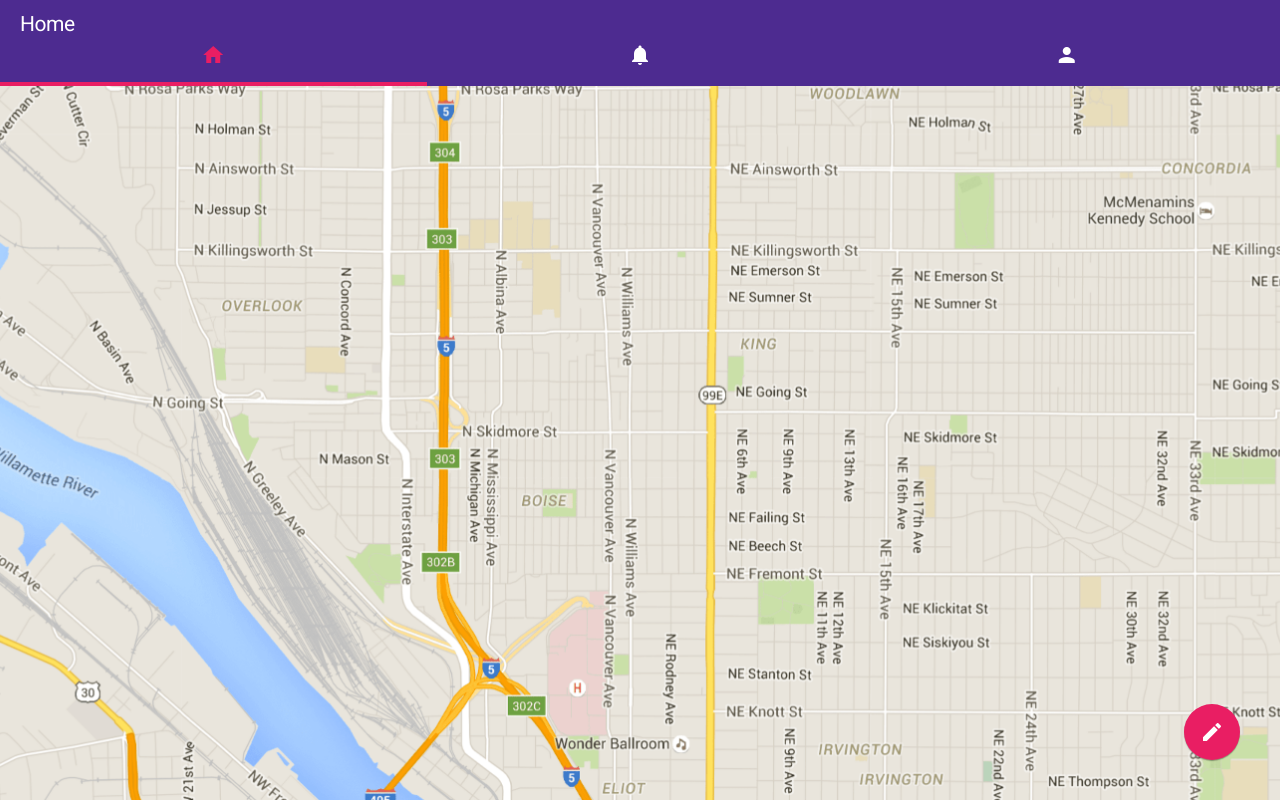
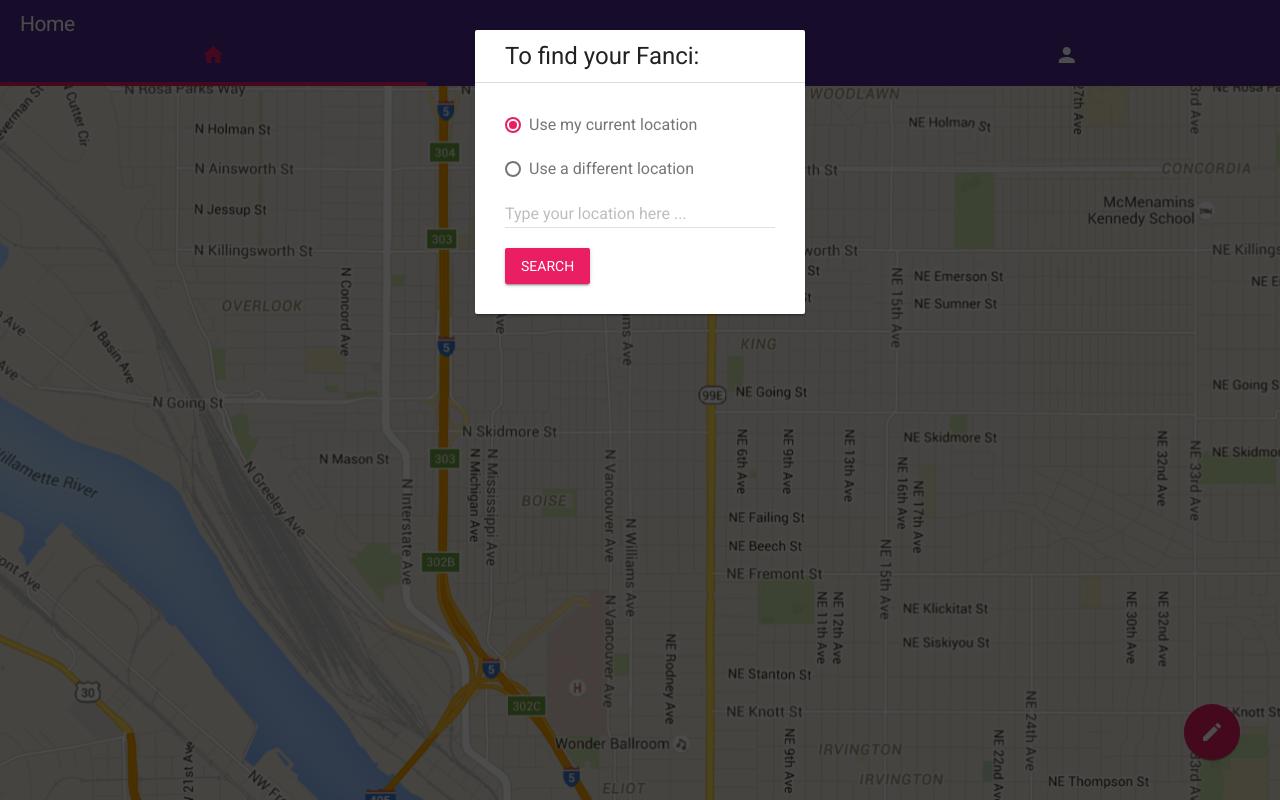
Before and after one commit to ericnjanga/mobile-app-wireframe-react, a plain HTML site: page home.html in a window 1280 px wide. Drawn offline with nearby package versions, Linux system fonts and the light colour scheme.

Commit message:
finished overlay

```diff
--- a/home.html
+++ b/home.html
@@ -61,12 +61,84 @@
     </style>
   </head>
   <body class="">
-    <!-- <div class="mdl-layout"> -->
 
-      <!-- <main class="mdl-layout__content"> -->
-    <!-- </div> -->
+
+
+
+
+      <style>
+        .vdsdq {
+          position: fixed;
+          width: 100%;
+          height: 100%;
+          background-color: rgba(0,0,0,0.7);
+          z-index: 999;
+        }
+        .vdsdq .mdl-card-post {
+          margin: 30px auto;
+        }
+        .vdsdq .mdl-card-post__header {
+          padding-left: 30px;
+          padding-right: 30px;
+        }
+        .vdsdq .mdl-card-post__header-title {
+          font-size: 24px;
+          line-height: 32px;
+        }
+        .vdsdq .mdl-card__supporting-text {
+          padding: 30px;
+          width: initial;
+        }
+        .vdsdq .mdl-card__supporting-text label {
+          display: block;
+        }
+        .vdsdq .mdl-card__supporting-text form > label:nth-of-type(1) {
+          display: block;
+          margin-bottom: 20px;
+        }
+      </style>
+      <section class="vdsdq">
+        <div class="mdl-card-post mdl-card mdl-shadow--2dp">
+          <header class="mdl-card-post__header border-bottom">
+            <div class="mdl-card-post__header-meta">
+              <h4 class="mdl-card-post__header-title">
+                To find your Fanci:
+              </h4>
+            </div>
+          </header>
+
+          <div class="mdl-card__supporting-text">
+            <form>
+              <label class="demo-list-radio mdl-radio mdl-js-radio mdl-js-ripple-effect" for="list-option-1">
+                <input type="radio" id="list-option-1" class="mdl-radio__button" name="options" value="1" checked />
+                Use my current location
+              </label>
+
+              <label class="demo-list-radio mdl-radio mdl-js-radio mdl-js-ripple-effect" for="list-option-2">
+                <input type="radio" id="list-option-2" class="mdl-radio__button" name="options" value="1" />
+                Use a different location
+              </label>
+
+              <div class="mdl-textfield mdl-js-textfield mdl-textfield--floating-label">
+                <input class="mdl-textfield__input" type="text" id="sample3">
+                <label class="mdl-textfield__label" for="sample3">Type your location here ...</label>
+              </div>
+
+              <button class="mdl-button mdl-js-button mdl-button--raised mdl-button--colored">
+                Search
+              </button>
+
+
+            <form>
+          </div>
+        </div>
+      </section>
+
+
+
 
     <main class="mdl-tabs mdl-js-tabs mdl-js-ripple-effect">
+
       <header class="app-header">
         <h1 class="app-header__title">
           Home
--- a/styles.css
+++ b/styles.css
@@ -226,11 +226,14 @@ html, body,
  * mdl-card-post
  * ------------------
 */
-.mdl-card-post.mdl-card {
+.mdl-tabs .mdl-card-post.mdl-card {
   width: 100%;
 }
 .mdl-card-post__header {
   padding: 10px;
+}
+.mdl-card-post__header.border-bottom {
+  border-bottom: 1px solid #ddd;
 }
 .mdl-card-post__header-title {
   font-size: 1.3rem;
@@ -241,7 +244,7 @@ html, body,
   height: 35px;
   border-radius: 35px;
 }
-.mdl-card-post__header-meta {
+.mdl-card-post__avatar + .mdl-card-post__header-meta {
   margin-left: 10px;
 }
 .mdl-card-post__header-date {
```
